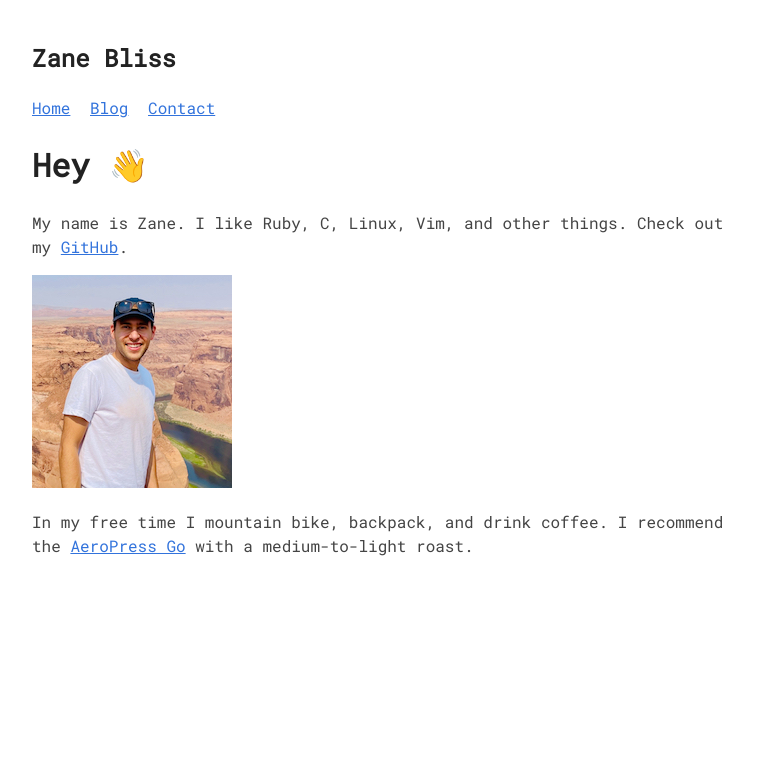
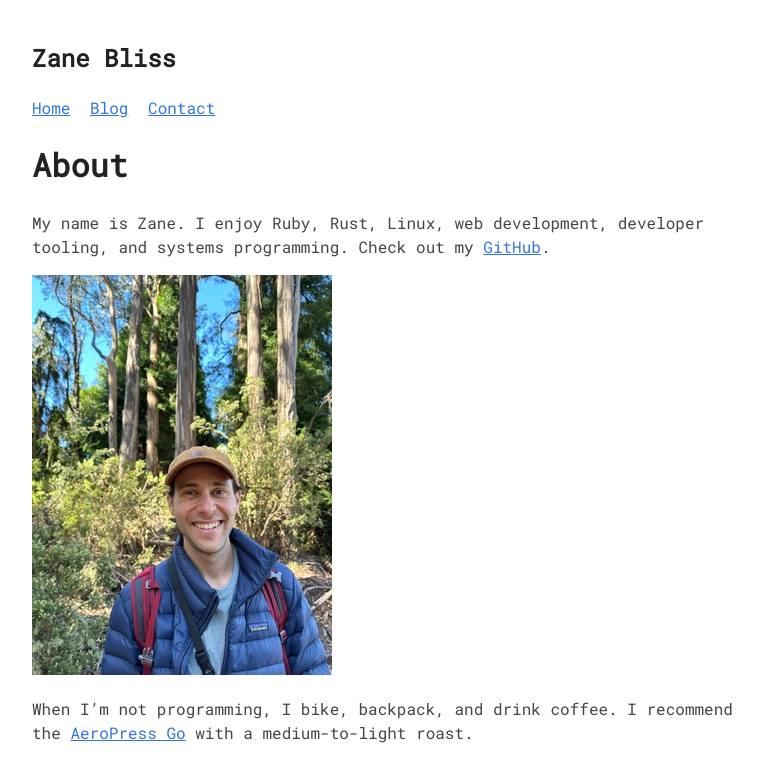
Before and after one commit to zanebliss/zanebliss.github.io, a Jekyll site: the page built from index.md, in a window 1280 px wide. Shown: the top 782 px of the page, without its empty margins (248-1011 px from the left). Built offline with Jekyll 4.4.1, drawn with Linux system fonts in a browser that asks for light colours.

Commit message:
update home page, remove resume, swap profile

```diff
--- a/index.md
+++ b/index.md
@@ -3,11 +3,11 @@ layout: default
 title: Home
 ---
 
-# Hey 👋
+# About
 
-My name is Zane. I like Ruby, C, Linux, Vim, and other things.
+My name is Zane. I enjoy Ruby, Rust, Linux, web development, developer tooling, and systems programming.
 Check out my [GitHub](https://github.com/ZaneBliss).
 
-![image portrait at Horseshoe Bend](./assets/images/portrait.jpg)
+![image portrait at Horseshoe Bend](./assets/images/profile.jpg)
 
-In my free time I mountain bike, backpack, and drink coffee. I recommend the [AeroPress Go](https://aeropress.com/products/aeropress-go-travel-coffee-press) with a medium-to-light roast.
+When I'm not programming, I bike, backpack, and drink coffee. I recommend the [AeroPress Go](https://aeropress.com/products/aeropress-go-travel-coffee-press) with a medium-to-light roast.
```
Also changed, not shown: assets/images/portrait.jpg (deleted), assets/images/profile.jpg (added), 1 other file.
